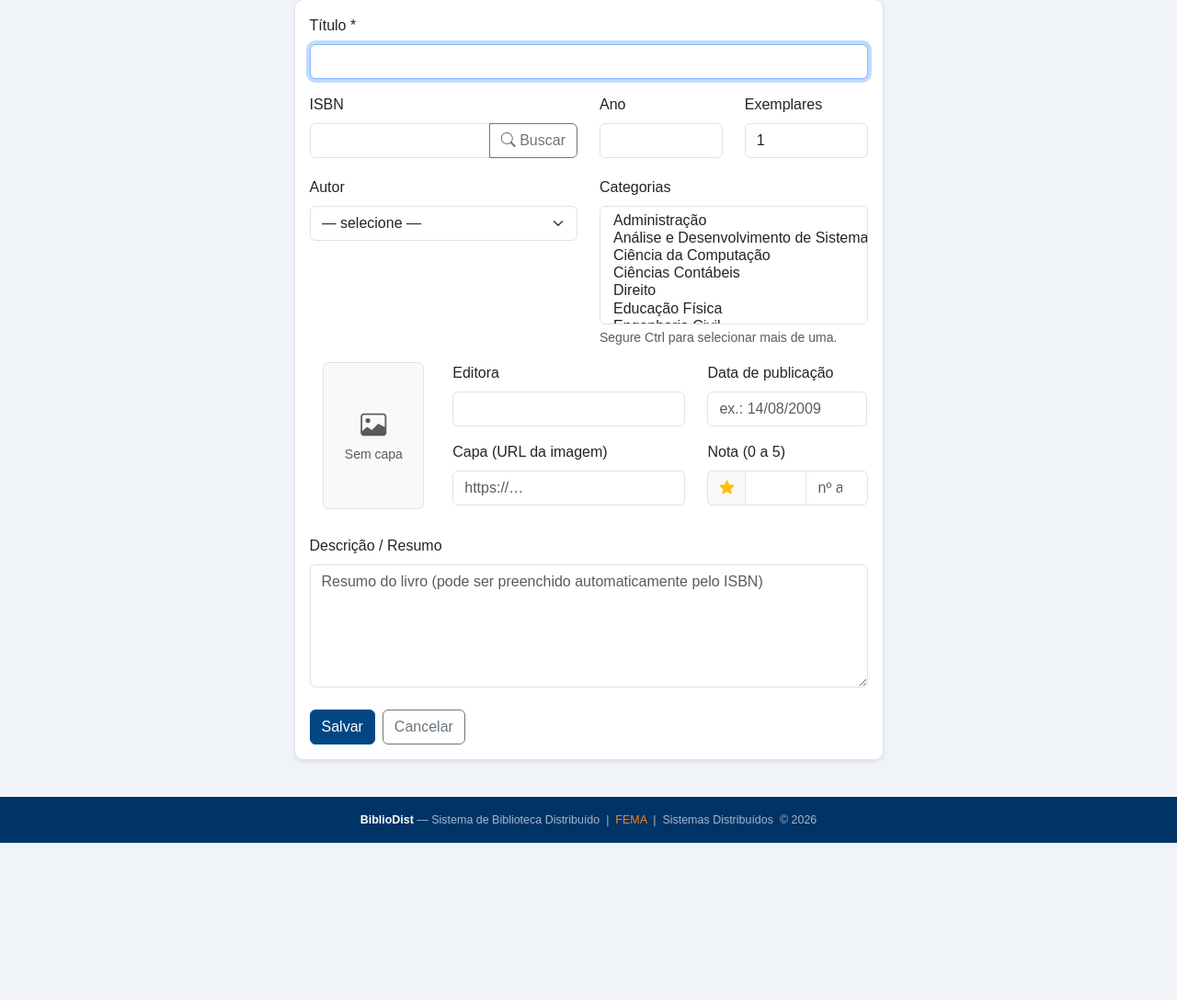
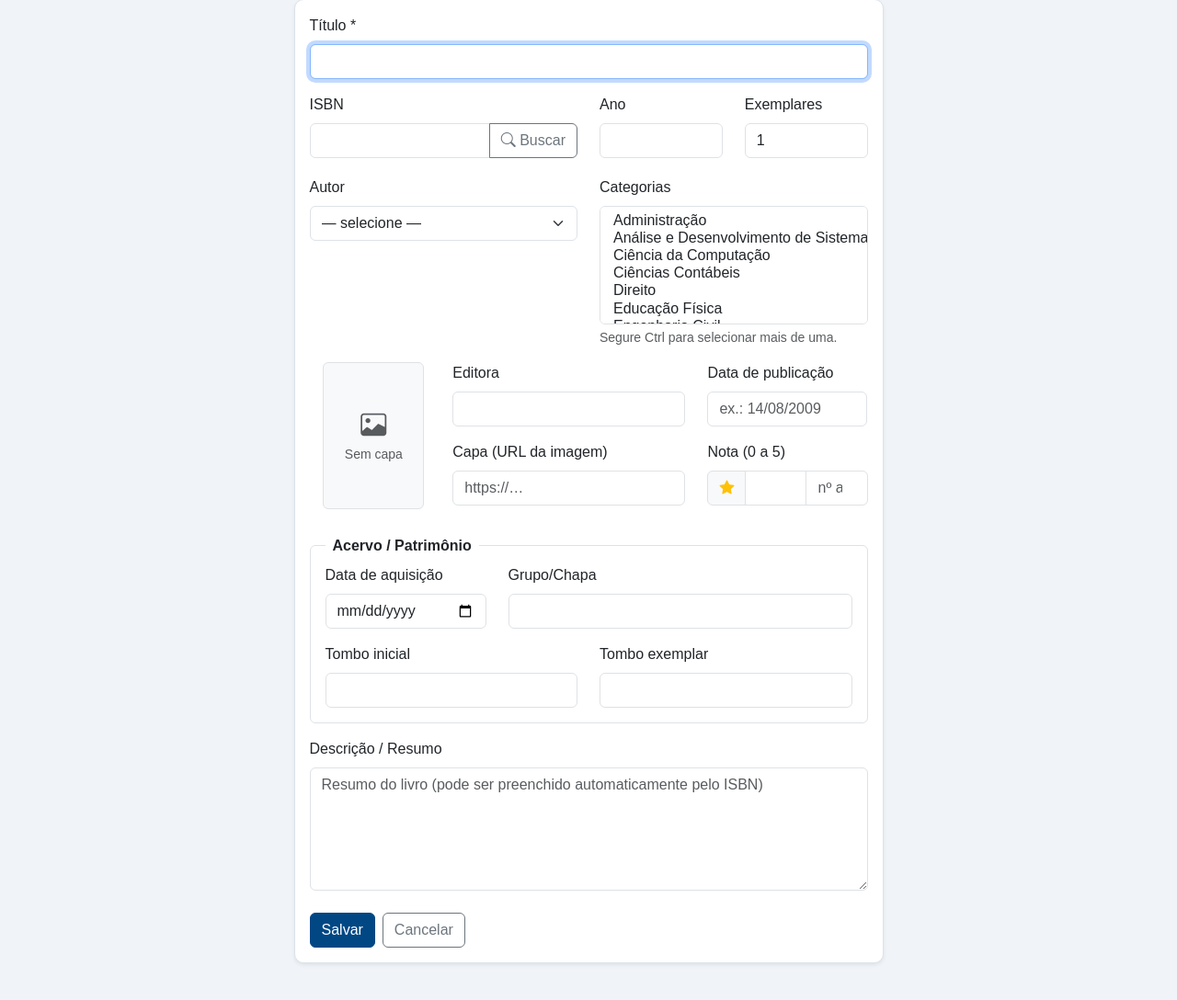
Before and after one commit to R2nin/bibliodist, a Django app: page /livros/novo/ in a window 1280 px wide. Shown: the part 158-1246 px from the top of the page at 92% size. Before the commit the page ends 1075 px from the top, so only its background shows below. Run offline with Django 5.2, Linux system fonts and the light colour scheme; the visitor is signed in with stand-in values (Sample User, id 1); data comes from the database, SQL or seed files in the repository; data that the repository does not hold is empty; parts of the project's set-up code (start-up, migrations or seed data) failed here and were passed over.

Commit message:
feat: permite vários livros com o mesmo ISBN e cadastro de chapa/tombos
- ISBN deixa de ser único (migração 0013); ao salvar, só avisa quantos registros já usam o ISBN
- formulário ganha Acervo/Patrimônio: data de aquisição, grupo/chapa, tombo inicial e exemplar
- aviso (sem bloquear) quando o tombo inicial já está em outro livro
- busca por ISBN informa quantos exemplares já existem no acervo
- seed não depende mais de ISBN único

Co-Authored-By: Claude Opus 5.5 <noreply@anthropic.com>

```diff
--- a/api-web/biblioteca/models.py
+++ b/api-web/biblioteca/models.py
@@ -28,7 +28,8 @@ class Categoria(models.Model):
 
 class Livro(models.Model):
     titulo = models.CharField(max_length=500)
-    isbn = models.CharField(max_length=20, unique=True, null=True, blank=True)
+    # não é único: a biblioteca pode ter vários registros do mesmo ISBN (chapas/tombos diferentes)
+    isbn = models.CharField(max_length=20, null=True, blank=True, db_index=True)
     ano = models.PositiveIntegerField(null=True, blank=True)
     autor = models.ForeignKey(Autor, on_delete=models.SET_NULL, null=True, blank=True, related_name="livros")
     categorias = models.ManyToManyField(Categoria, blank=True, related_name="livros")
--- a/api-web/biblioteca/views.py
+++ b/api-web/biblioteca/views.py
@@ -49,6 +49,10 @@ def livro_buscar_isbn(request):
         if avisos:
             erro += " Atenção: " + "; ".join(dict.fromkeys(avisos)) + "."
         return JsonResponse({"erro": erro}, status=404)
+    variantes = {isbn, request.GET.get("isbn", "").strip()}
+    if len(isbn) == 10:
+        variantes.add(isbn_lookup.isbn10_para_13(isbn))
+    dados["ja_cadastrados"] = Livro.objects.filter(isbn__in=[v for v in variantes if v]).count()
     return JsonResponse(dados)
 
 
@@ -243,6 +247,33 @@ def _metadados_livro(post):
     }
 
 
+def _acervo_livro(post):
+    """Campos de patrimônio: data de aquisição, chapa e tombos."""
+    data = post.get("data_aquisicao", "").strip()
+    try:
+        data = datetime.date.fromisoformat(data) if data else None
+    except ValueError:
+        data = None
+    return {
+        "data_aquisicao": data,
+        "chapa": post.get("chapa", "").strip()[:500] or None,
+        "tombo_inicial": post.get("tombo_inicial", "").strip()[:20] or None,
+        "tombo_exemplar": post.get("tombo_exemplar", "").strip()[:20] or None,
+    }
+
+
+def _avisos_duplicidade(request, livro):
+    """Avisa (sem bloquear) sobre ISBN já usado e tombo repetido."""
+    outros = Livro.objects.exclude(pk=livro.pk)
+    if livro.isbn:
+        n = outros.filter(isbn=livro.isbn).count()
+        if n:
+            messages.info(request, f"Há outro{'s' if n > 1 else ''} {n} registro{'s' if n > 1 else ''} "
+                                   f"com o ISBN {livro.isbn} no acervo.")
+    if livro.tombo_inicial and outros.filter(tombo_inicial=livro.tombo_inicial).exists():
+        messages.warning(request, f"Atenção: o tombo {livro.tombo_inicial} já está em outro livro.")
+
+
 @staff_required
 def livro_create(request):
     autores = Autor.objects.all()
@@ -259,8 +290,6 @@ def livro_create(request):
 
         if not titulo:
             erros.append("Título é obrigatório.")
-        if isbn and Livro.objects.filter(isbn=isbn).exists():
-            erros.append("Já existe um livro com este ISBN.")
 
         if erros:
             for e in erros:
@@ -274,9 +303,11 @@ def livro_create(request):
                 total_exemplares=int(total) if total.isdigit() else 1,
                 descricao=descricao or None,
                 **_metadados_livro(request.POST),
+                **_acervo_livro(request.POST),
             )
             livro.categorias.set(categorias_ids)
             messages.success(request, "Livro criado com sucesso.")
+            _avisos_duplicidade(request, livro)
             return redirect("livro_list")
 
     return render(request, "biblioteca/livro_form.html", {
@@ -293,13 +324,13 @@ def livro_edit(request, pk):
     categorias = Categoria.objects.all()
     if request.method == "POST":
         livro.titulo = request.POST.get("titulo", livro.titulo).strip()
-        livro.isbn = request.POST.get("isbn", livro.isbn).strip()
+        livro.isbn = request.POST.get("isbn", livro.isbn or "").strip() or None
         ano = request.POST.get("ano", "").strip()
         if ano.isdigit():
             livro.ano = int(ano)
         livro.autor_id = request.POST.get("autor", livro.autor_id)
         livro.descricao = request.POST.get("descricao", "").strip() or None
-        for campo, valor in _metadados_livro(request.POST).items():
+        for campo, valor in {**_metadados_livro(request.POST), **_acervo_livro(request.POST)}.items():
             setattr(livro, campo, valor)
         total = request.POST.get("total_exemplares", "").strip()
         if total.isdigit():
@@ -307,6 +338,7 @@ def livro_edit(request, pk):
         livro.save()
         livro.categorias.set(request.POST.getlist("categorias"))
         messages.success(request, "Livro atualizado.")
+        _avisos_duplicidade(request, livro)
         return redirect("livro_list")
     return render(request, "biblioteca/livro_form.html", {
         "titulo_pag": "Editar Livro",
--- a/api-web/templates/biblioteca/livro_form.html
+++ b/api-web/templates/biblioteca/livro_form.html
@@ -98,6 +98,33 @@
               </div>
             </div>
           </div>
+          <fieldset class="border rounded px-3 pt-2 mb-3">
+            <legend class="float-none w-auto px-2 fs-6 fw-semibold mb-0">Acervo / Patrimônio</legend>
+            <div class="row">
+              <div class="col-md-4 mb-3">
+                <label class="form-label" for="id_data_aquisicao">Data de aquisição</label>
+                <input type="date" name="data_aquisicao" id="id_data_aquisicao" class="form-control"
+                       value="{{ obj.data_aquisicao|date:'Y-m-d' }}">
+              </div>
+              <div class="col-md-8 mb-3">
+                <label class="form-label" for="id_chapa">Grupo/Chapa</label>
+                <input type="text" name="chapa" id="id_chapa" class="form-control" maxlength="500"
+                       value="{{ obj.chapa|default:'' }}">
+              </div>
+            </div>
+            <div class="row">
+              <div class="col-md-6 mb-3">
+                <label class="form-label" for="id_tombo_inicial">Tombo inicial</label>
+                <input type="text" name="tombo_inicial" id="id_tombo_inicial" class="form-control" maxlength="20"
+                       value="{{ obj.tombo_inicial|default:'' }}">
+              </div>
+              <div class="col-md-6 mb-3">
+                <label class="form-label" for="id_tombo_exemplar">Tombo exemplar</label>
+                <input type="text" name="tombo_exemplar" id="id_tombo_exemplar" class="form-control" maxlength="20"
+                       value="{{ obj.tombo_exemplar|default:'' }}">
+              </div>
+            </div>
+          </fieldset>
           <div class="mb-4">
             <label class="form-label">Descrição / Resumo</label>
             <textarea name="descricao" id="id_descricao" class="form-control" rows="5"
@@ -181,6 +208,9 @@ document.getElementById('btn_buscar_isbn').addEventListener('click', function ()
       status.textContent = 'Dados preenchidos' + (d.fonte ? ` (fonte: ${d.fonte})` : '') +
         (faltando.length ? ` — sem ${faltando.join(', ')} nas fontes consultadas` : '') + '.';
       status.style.color = '#198754';
+      if (d.ja_cadastrados) {
+        status.textContent += ` Já existe${d.ja_cadastrados > 1 ? 'm' : ''} ${d.ja_cadastrados} registro${d.ja_cadastrados > 1 ? 's' : ''} com este ISBN no acervo — informe chapa e tombos deste exemplar.`;
+      }
       if (d.avisos && d.avisos.length) {
         status.textContent += ' Atenção: ' + d.avisos.join('; ') + '.';
         status.style.color = '#b26a00';
```
Also changed, not shown: api-web/biblioteca/management/commands/seed.py (+11 -9 lines), api-web/biblioteca/tests.py (+49 -0 lines), api-web/biblioteca/migrations/0013_isbn_nao_unico.py (added).
